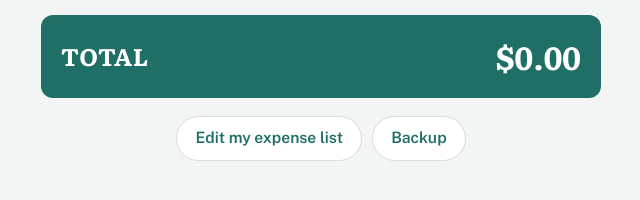
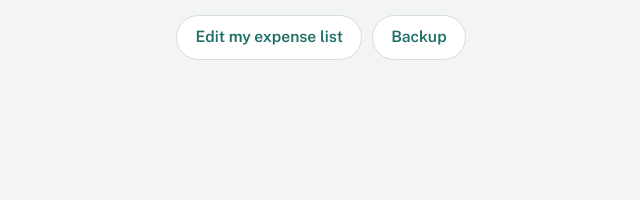
Before and after one commit to SJMarlow/SoSecFi, a plain HTML site: page index.html in a window 1280 px wide. Shown: the part 788-988 px from the top of the page, without its empty margins (319-959 px from the left). After the commit the page ends 896 px from the top, so only its background shows below. Drawn offline with nearby package versions, Linux system fonts and the light colour scheme.

Commit message:
Update index.htmlRemove bottom total

```diff
--- a/index.html
+++ b/index.html
@@ -171,11 +171,6 @@ button{cursor:pointer}
     <div class="list" id="list"></div>
   </section>
 
-  <div class="total">
-    <span class="t-label">TOTAL</span>
-    <span class="t-amt" id="totalAmt">$0.00</span>
-  </div>
-
   <div class="footer">
     <button class="linkbtn" id="openCats">Edit my expense list</button>
     <button class="linkbtn" id="openBackup">Backup</button>
@@ -335,7 +330,6 @@ button{cursor:pointer}
 
     renderCats();
     renderList();
-    $("totalAmt").textContent = fmt(total(view));
     $("totalTop").textContent = fmt(total(view));
     if(!editingId) setDateBounds();
   }
```
